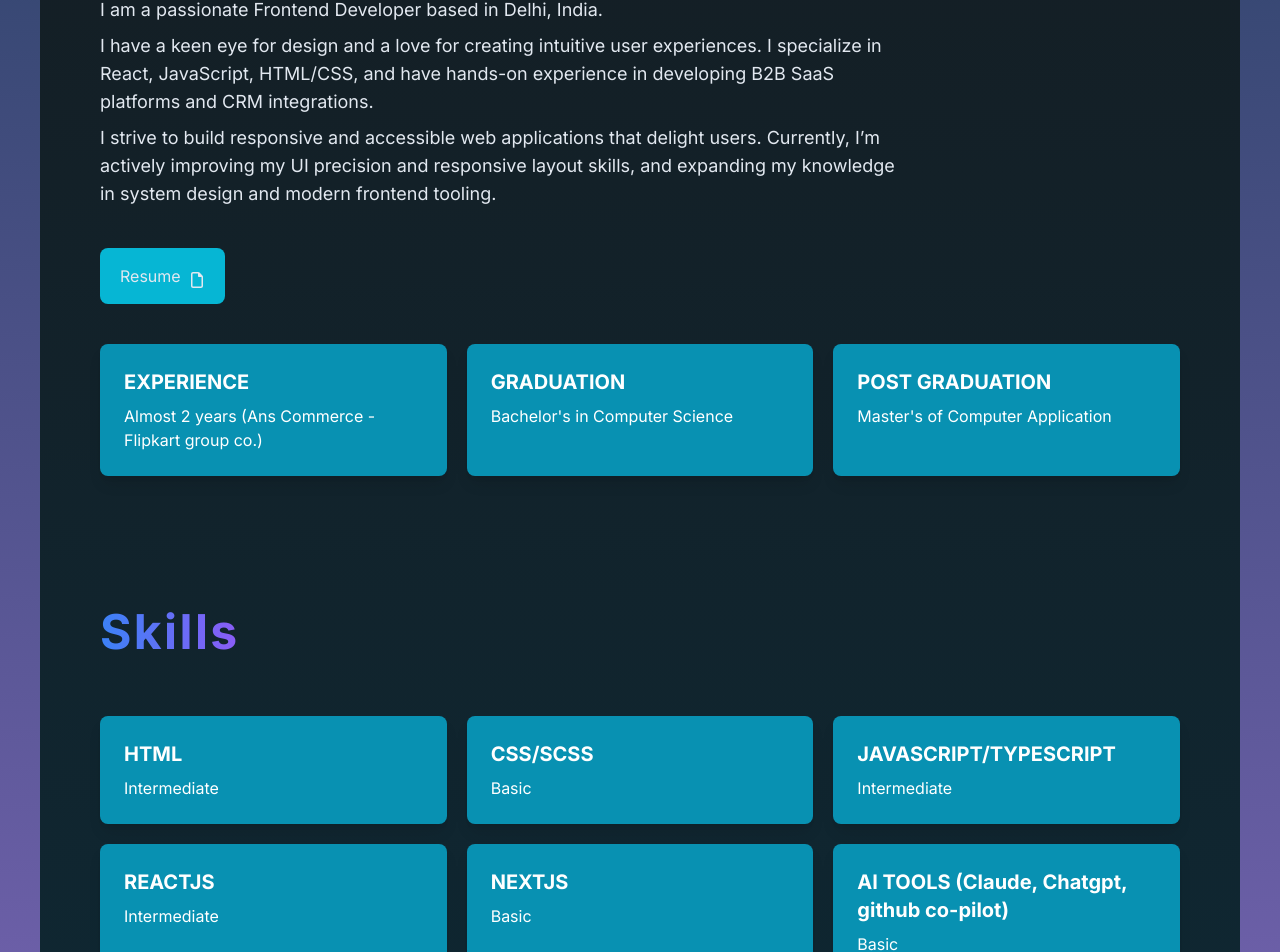
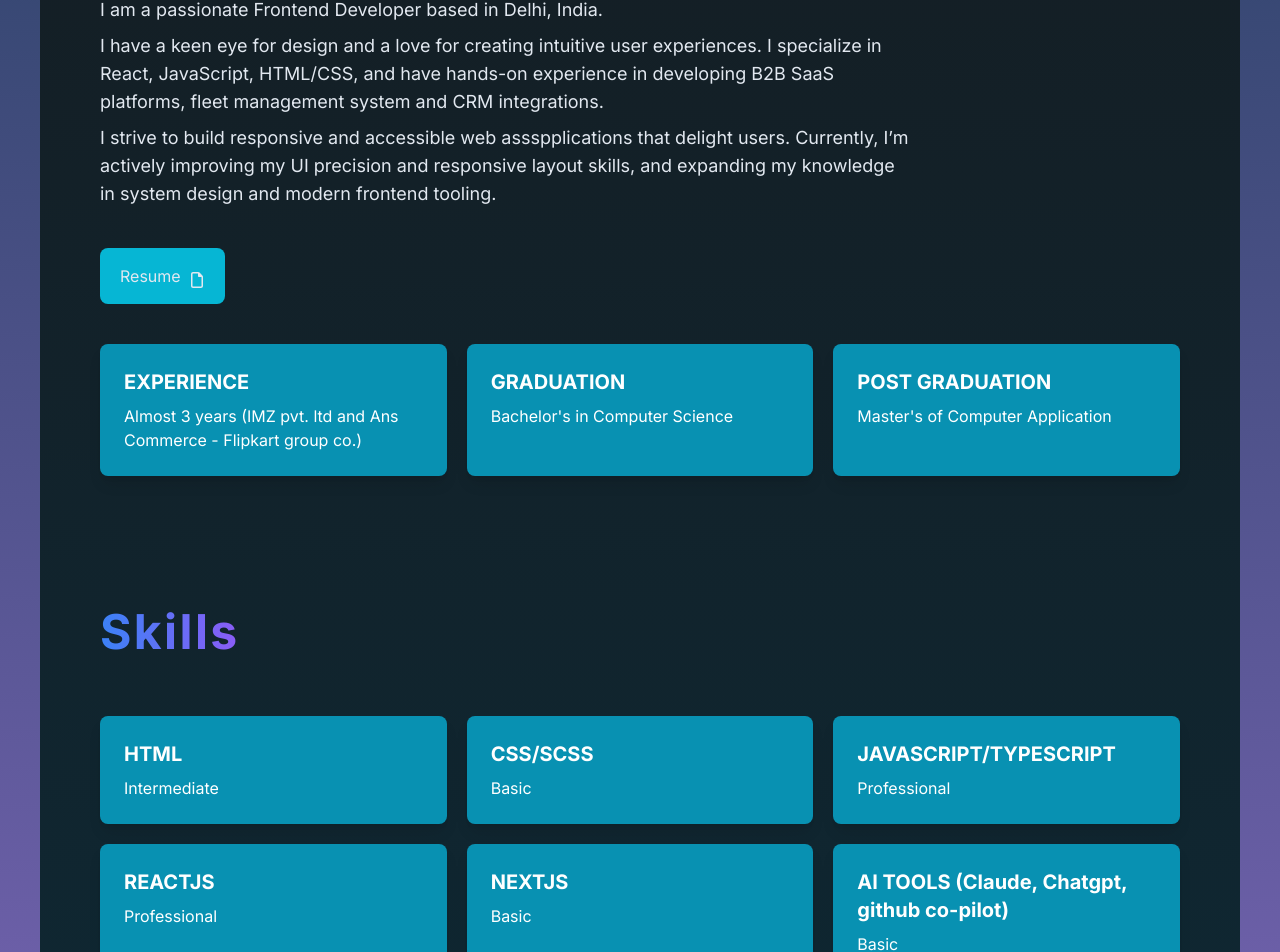
Before and after one commit to sushantt09/my-portfolio, a Next.js app: page / in a window 1280 px wide. Shown: the part 917-1869 px from the top of the page. Built offline with nearby package versions, Linux system fonts and the light colour scheme.

Commit message:
updated about and skills

```diff
--- a/app/components/About.tsx
+++ b/app/components/About.tsx
@@ -11,9 +11,9 @@ const About = () => {
                     <span className='block mb-2'>I am a passionate Frontend Developer based in Delhi, India.</span>
                     <span className='block mb-2'>I have a keen eye for design and a love for creating
                     intuitive user experiences. I specialize in React, JavaScript, HTML/CSS, and have hands-on
-                    experience in developing B2B SaaS platforms and CRM integrations.
+                    experience in developing B2B SaaS platforms, fleet management system and CRM integrations.
                     </span>
-                    <span className='block'>I strive to build responsive and accessible web applications that delight users. Currently, I’m actively improving my UI precision and responsive layout skills, and expanding my knowledge in system design and modern frontend tooling.
+                    <span className='block'>I strive to build responsive and accessible web assspplications that delight users. Currently, I’m actively improving my UI precision and responsive layout skills, and expanding my knowledge in system design and modern frontend tooling.
                     </span>
                 </p>
                 <button className='mb-10 bg-cyan-500 w-min py-4 px-5 rounded-lg text-slate-200 text-center hover:scale-105 transition-transform duration-300 hover:ring-4 hover:ring-violet-400 hover:ring-offset-2 hover:ring-offset-cyan-300 flex items-center gap-2'
@@ -26,7 +26,7 @@ const About = () => {
                 <div className='grid grid-cols-1 sm:grid-cols-2 lg:grid-cols-3 gap-3 sm:gap-4 lg:gap-5'>
                     <div className='mb-2 sm:mb-0 bg-gradient-to-r from-cyan-600 to-cyan-600 hover:to-purple-600 p-4 md:p-6 rounded-lg shadow-lg hover:scale-105 transition-all duration-300 cursor-pointer'>
                         <h3 className='text-lg sm:text-xl font-bold mb-2'>EXPERIENCE</h3>
-                        <p>{"Almost 2 years (Ans Commerce - Flipkart group co.)"}</p>
+                        <p>{"Almost 3 years (IMZ pvt. ltd and Ans Commerce - Flipkart group co.)"}</p>
                     </div>
                     <div className='mb-2 sm:mb-0 bg-gradient-to-r from-cyan-600 to-cyan-600 hover:to-purple-600 p-4 md:p-6 rounded-lg shadow-lg hover:scale-105 transition-all duration-300 cursor-pointer'>
                         <h3 className='text-lg sm:text-xl font-bold mb-2'>GRADUATION</h3>
--- a/app/components/Skills.tsx
+++ b/app/components/Skills.tsx
@@ -14,11 +14,11 @@ const Skills = () => {
                     </div>
                     <div className='bg-gradient-to-r from-cyan-600 to-cyan-600 hover:to-purple-600 p-4 md:p-6 rounded-lg shadow-lg hover:scale-105 transition-all duration-300 cursor-pointer'>
                         <h3 className='text-lg sm:text-xl font-bold mb-2'>JAVASCRIPT/TYPESCRIPT</h3>
-                        <p>Intermediate</p>
+                        <p>Professional</p>
                     </div>
                     <div className='bg-gradient-to-r from-cyan-600 to-cyan-600 hover:to-purple-600 p-4 md:p-6 rounded-lg shadow-lg hover:scale-105 transition-all duration-300 cursor-pointer'>
                         <h3 className='text-lg sm:text-xl font-bold mb-2'>REACTJS</h3>
-                        <p>Intermediate</p>
+                        <p>Professional</p>
                     </div>
                     <div className='bg-gradient-to-r from-cyan-600 to-cyan-600 hover:to-purple-600 p-4 md:p-6 rounded-lg shadow-lg hover:scale-105 transition-all duration-300 cursor-pointer'>
                         <h3 className='text-lg sm:text-xl font-bold mb-2'>NEXTJS</h3>
```
